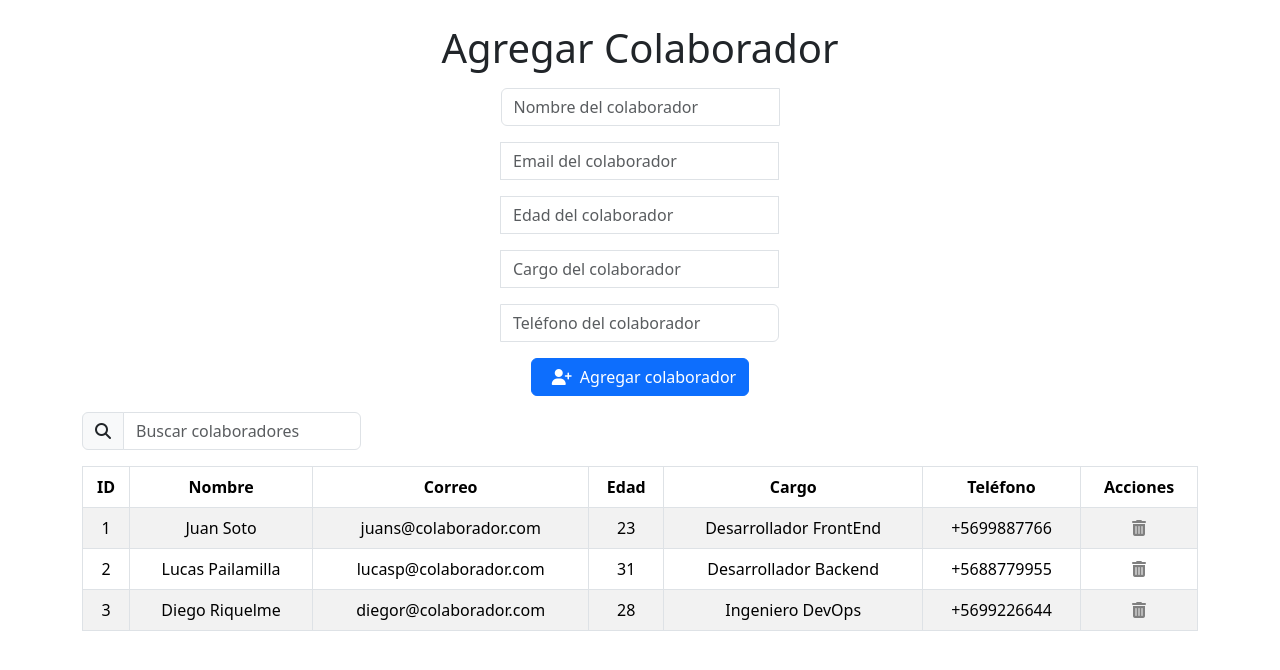
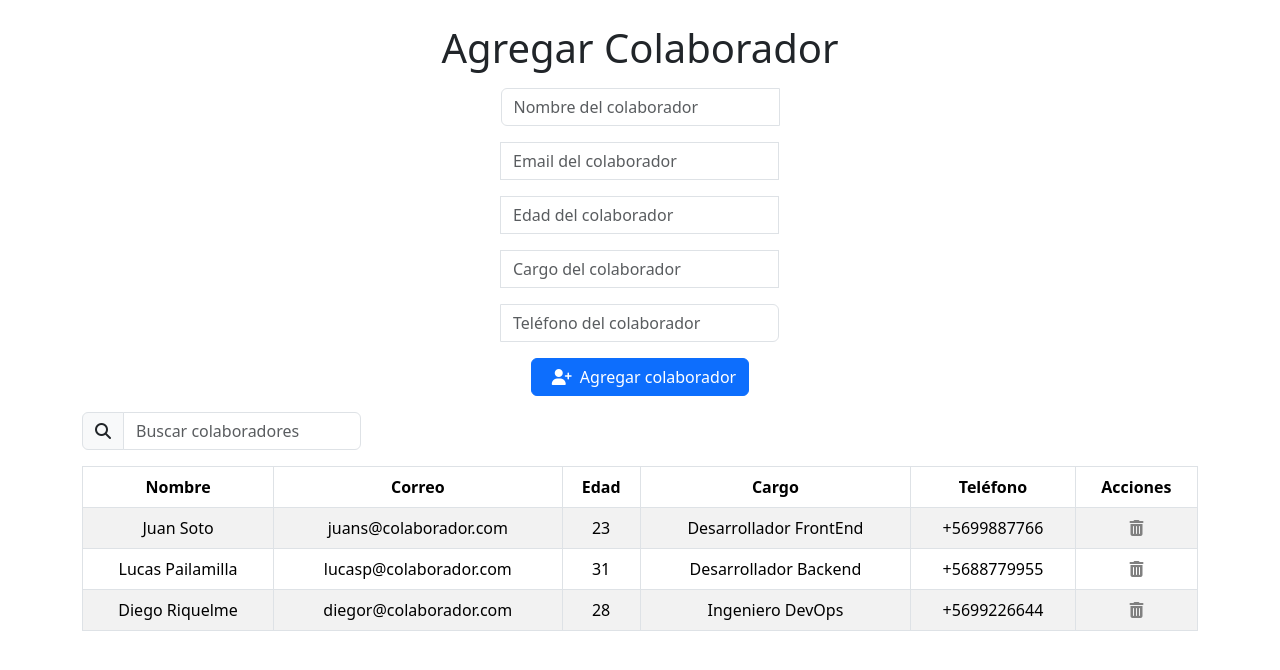
Before and after one commit to holydoritoz/renderizado-dinamico-React, a React (Vite) app: page / in a window 1280 px wide. Shown: the top 670 px of the page. Built offline with nearby package versions, Linux system fonts and the light colour scheme.

Commit message:
removing id from table render

```diff
--- a/src/components/Listado.jsx
+++ b/src/components/Listado.jsx
@@ -16,7 +16,6 @@ function Listado({ colaboradores, handleDelete }) {
     <Table striped bordered hover>
         <thead>
         <tr>
-            <th>ID</th>
             <th>Nombre</th>
             <th>Correo</th>
             <th>Edad</th>
@@ -28,7 +27,6 @@ function Listado({ colaboradores, handleDelete }) {
         <tbody>
         {colaboradores.map((colaborador, index) => (
             <tr key={colaborador.id}>
-            <td>{colaborador.id}</td>
             <td>{colaborador.nombre}</td>
             <td>{colaborador.correo}</td>
             <td>{colaborador.edad}</td>
```
